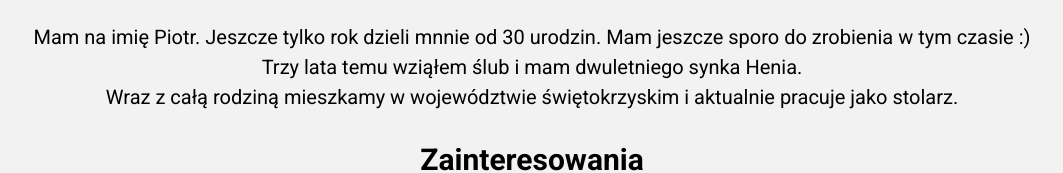
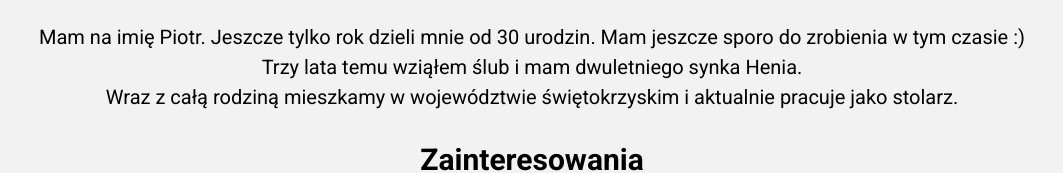
Before and after one commit to Piotr-Solnica/homepage, a plain HTML site: page index.html in a window 1280 px wide. Shown: the part 380-553 px from the top of the page, without its empty margins (108-1171 px from the left). Drawn offline with nearby package versions, Linux system fonts and the light colour scheme.

Commit message:
text improved

```diff
--- a/index.html
+++ b/index.html
@@ -43,7 +43,7 @@
     <main>
         <section id="O_mnie-ogólnie">
             <h2> O mnie - ogólnie </h2>
-            <p> Mam na imię Piotr. Jeszcze tylko rok dzieli mnnie od 30 urodzin. Mam jeszcze sporo do zrobienia w tym
+            <p> Mam na imię Piotr. Jeszcze tylko rok dzieli mnie od 30 urodzin. Mam jeszcze sporo do zrobienia w tym
                 czasie :) <br>
                 Trzy lata temu wziąłem ślub i mam dwuletniego synka Henia.<br> Wraz z całą rodziną mieszkamy w
                 województwie świętokrzyskim i aktualnie pracuje jako stolarz.
```
